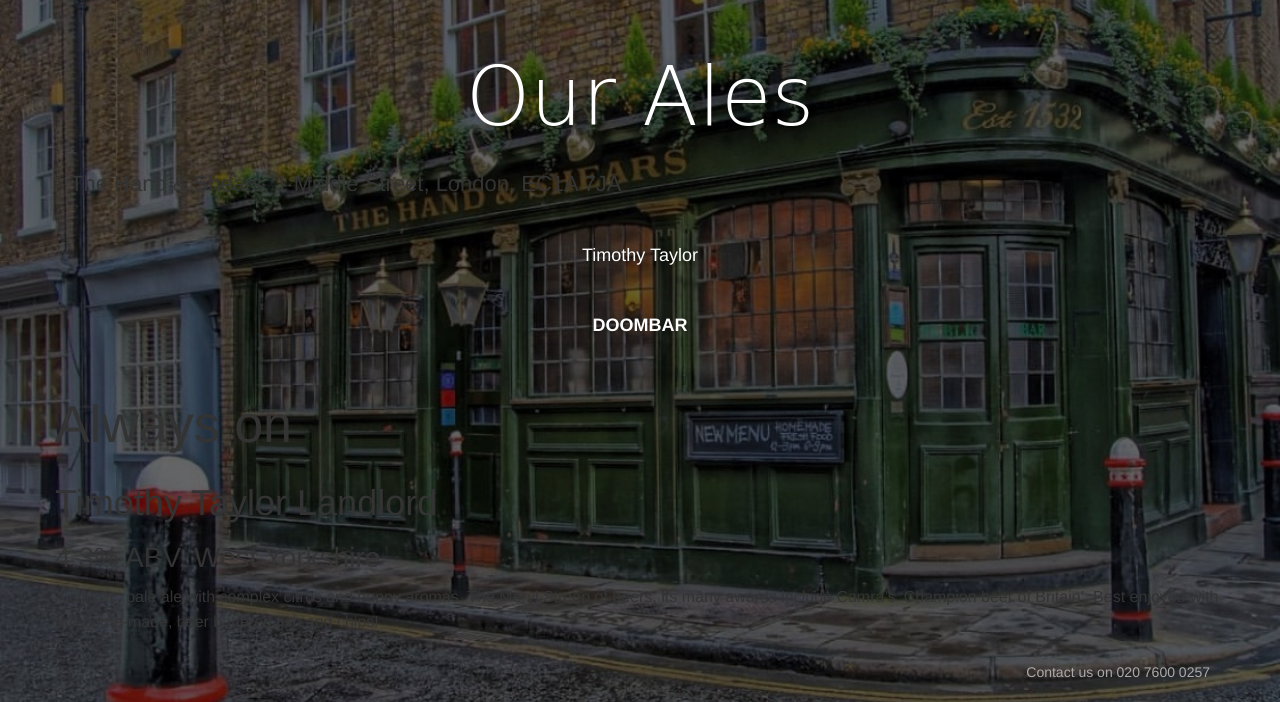
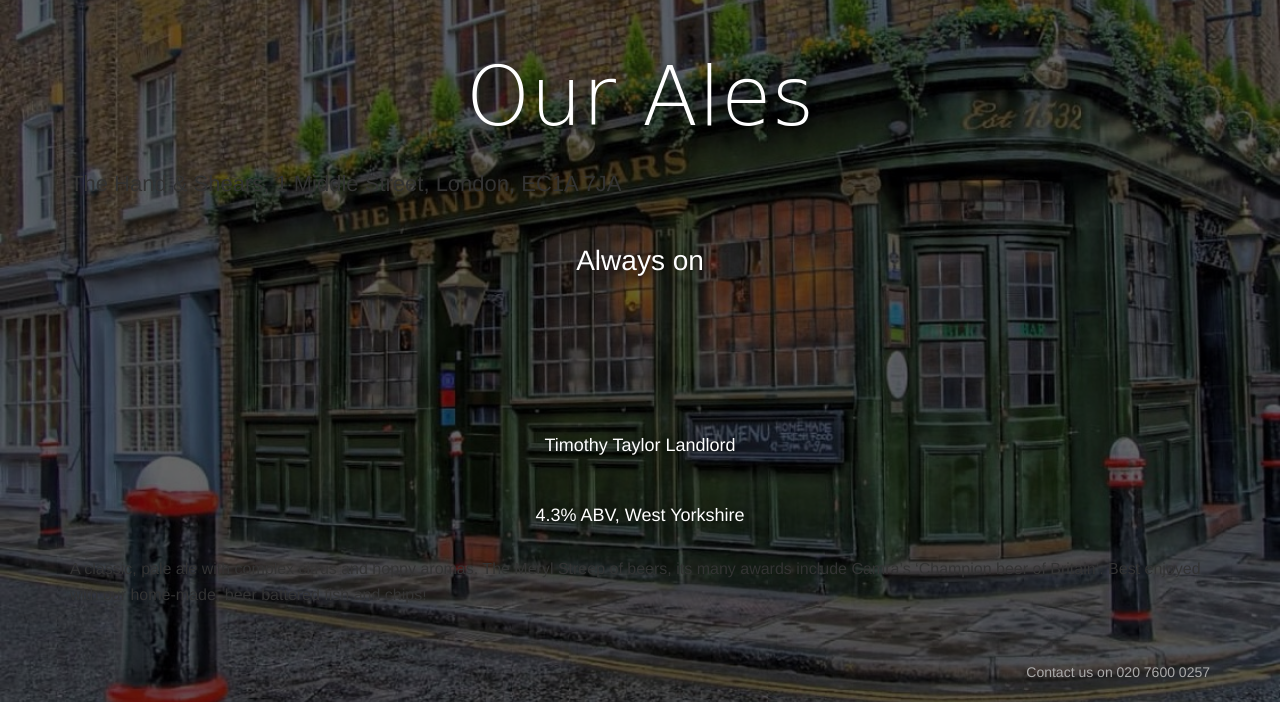
Before and after one commit to thehandandshears/website, a plain HTML site: page ales.html in a window 1280 px wide. Shown: the part 98-800 px from the top of the page. Drawn offline with Linux system fonts and the light colour scheme; a web font is replaced by a local one.

Commit message:
ales update

```diff
--- a/ales.html
+++ b/ales.html
@@ -111,18 +111,20 @@
         <div class="content">
             <h4>The Hand & Shears, 1 Middle Street, London, EC1A 7JA</h4>
             <div class="subscribe">
-                <h5 class="info-text">
-                    Timothy Taylor
-                </h5>
-                <h6 class="info-text">
-                    Doombar
-                </h6>
-                <div class="row">
-                    <h1>Always on</h1>
-                      <h2>Timothy Taylor Landlord</h2>
-                       <h3>4.3% ABV, West Yorkshire</h3>
+                <div class="content">
+                    <h4 class="motto">Always on
+                      <h5 class="info-text">
+                        Timothy Taylor Landlord
+                      </h5>
+                       <h5 class="info-text">
+                       4.3% ABV, West Yorkshire
+                     </h5>
 
-                      <p>A classic, pale ale with complex citrus and hoppy aromas. The Meryl Streep of beers, its many awards include Camra’s ‘Champion beer of Britain’. Best enjoyed with our home-made, beer battered fish and chips!</p>
+                      <p>
+                        A classic, pale ale with complex citrus and hoppy aromas. The Meryl Streep of beers, its many awards include Camra’s ‘Champion beer of Britain’. Best enjoyed with our home-made, beer battered fish and chips!
+                      </p>
+
+                    </h4>
 
                     </div>
                 </div>
```
Also changed, not shown: 1 other file.
